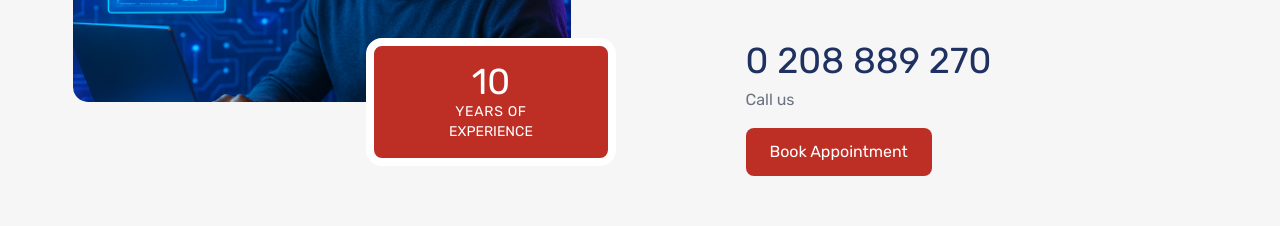
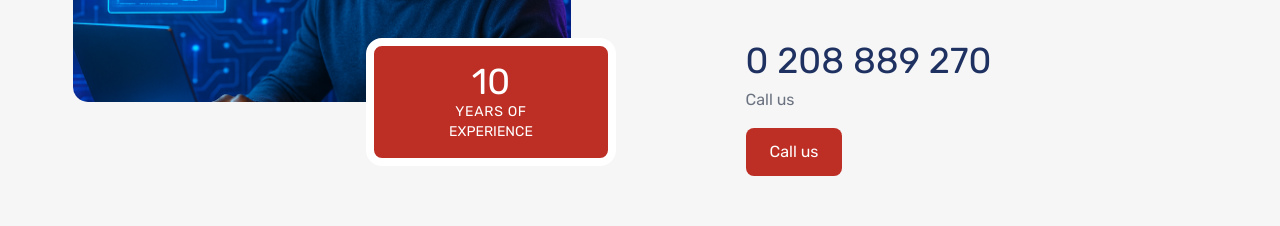
Before and after one commit to ekowtee/inflex, a React (Vite) app: page /about in a window 1280 px wide. Shown: the part 2700-2926 px from the top of the page. Built offline with nearby package versions, Linux system fonts and the light colour scheme; what tailwindcss-motion would draw is missing.

Commit message:
project update

```diff
--- a/src/pages/About.jsx
+++ b/src/pages/About.jsx
@@ -229,7 +229,7 @@ const About = () => {
                             </h3>
                             <p className="text-gray-500">Call us</p>
                             <button className="mt-4 px-6 py-3 bg-[#BD2E25] text-white rounded-lg hover:bg-red-700 transition">
-                                Book Appointment
+                                Call us
                             </button>
                         </div>
                     </div>
--- a/src/pages/Services.jsx
+++ b/src/pages/Services.jsx
@@ -34,7 +34,7 @@ const Services = () => {
                             {/* Left column */}
                             <div className="md:w-1/2 text-white space-y-4">
                                 <h2 className="text-4xl lg:text-5xl font-bold">
-                                    Flexible I.T Service <br className="hidden lg:block" />
+                                    Flexible I.T. Service <br className="hidden lg:block" />
                                     Models Tailored to  <br className="hidden lg:block" />your needs
                                 </h2>
                             </div>
```
